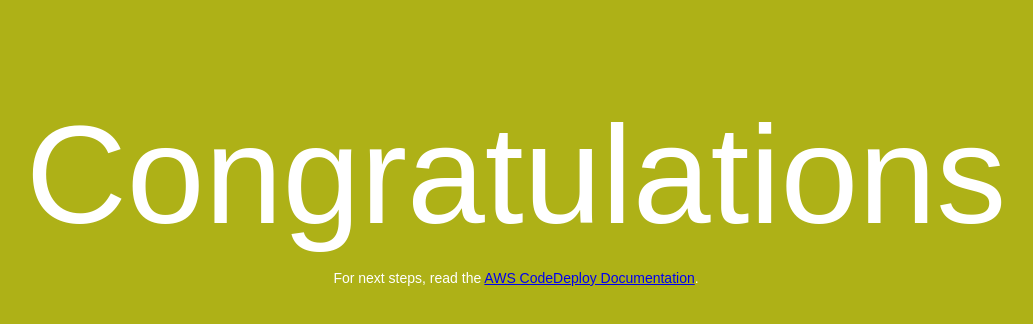
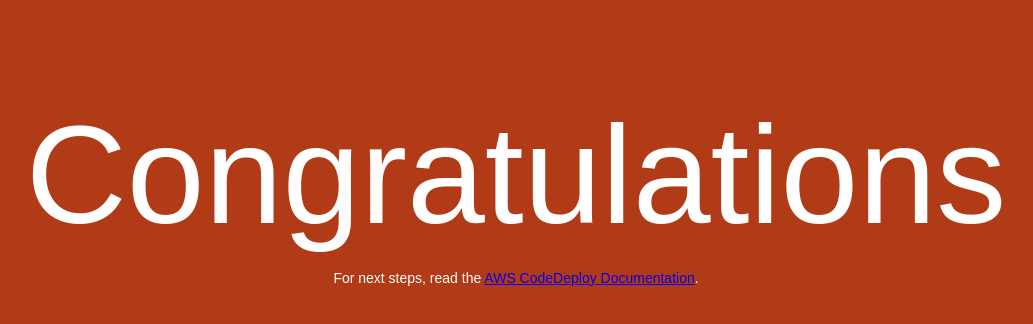
Before and after one commit to awsvivek/newtestpipe, a plain HTML site: page index.html in a window 1280 px wide. Shown: the whole page, without its empty margins (124-1157 px from the left). Drawn offline with Linux system fonts and the light colour scheme.

Commit message:
change color

```diff
--- a/index.html
+++ b/index.html
@@ -6,7 +6,7 @@
   <style>
     body {
       color: #ffffff;
-      background-color: #aeb117;
+      background-color: #b13b17;
       font-family: Arial, sans-serif;
       font-size: 14px;
     }
```
